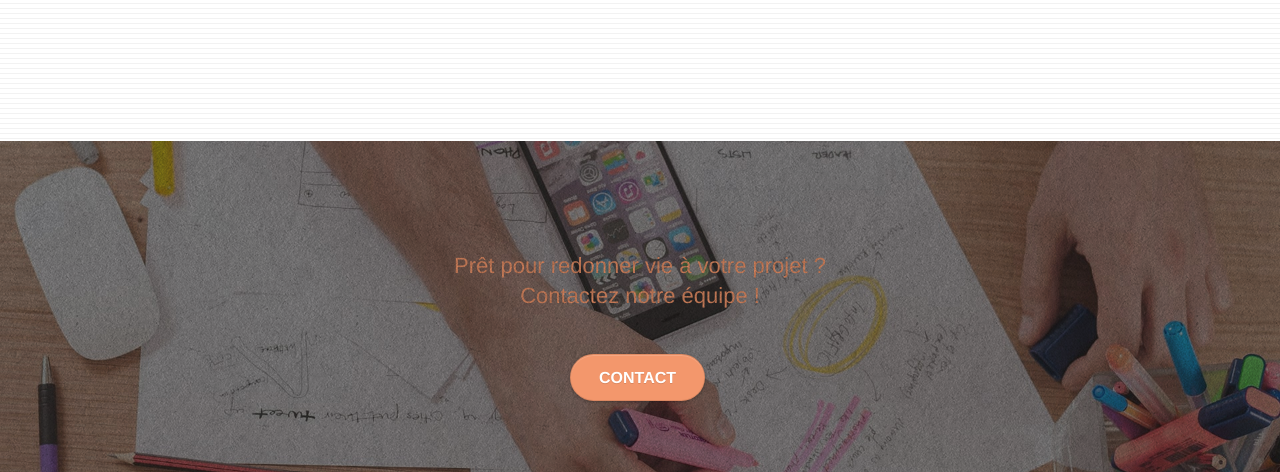
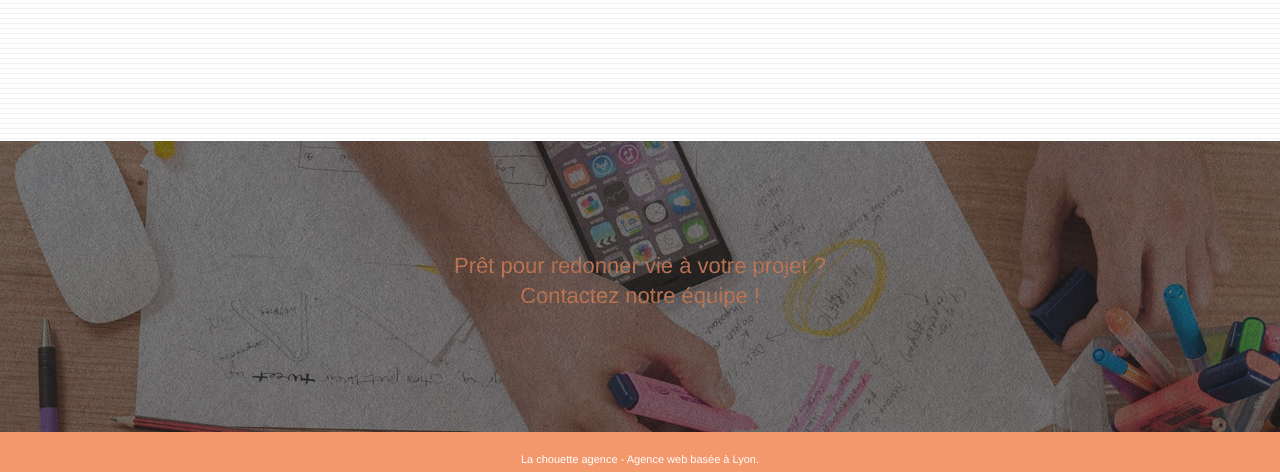
Before and after one commit to karimOC/ElfakihKarim_4_16112020, a plain HTML site: page index.html in a window 1280 px wide. Shown: the part 2801-3273 px from the top of the page. Drawn offline with Linux system fonts and the light colour scheme.

Commit message:
contact delete

```diff
--- a/index.html
+++ b/index.html
@@ -326,13 +326,6 @@
               Prêt pour redonner vie à votre projet ?<br />Contactez notre
               équipe !
             </h2>
-            <div class="col-sm-12 text-center">
-              <a
-                href="page2.html"
-                class="btn btn-atomic-tangerine btn-clean btn-rd btn-lg cta-hero"
-                >Contact</a
-              >
-            </div>
           </div>
         </div>
       </div>
```
